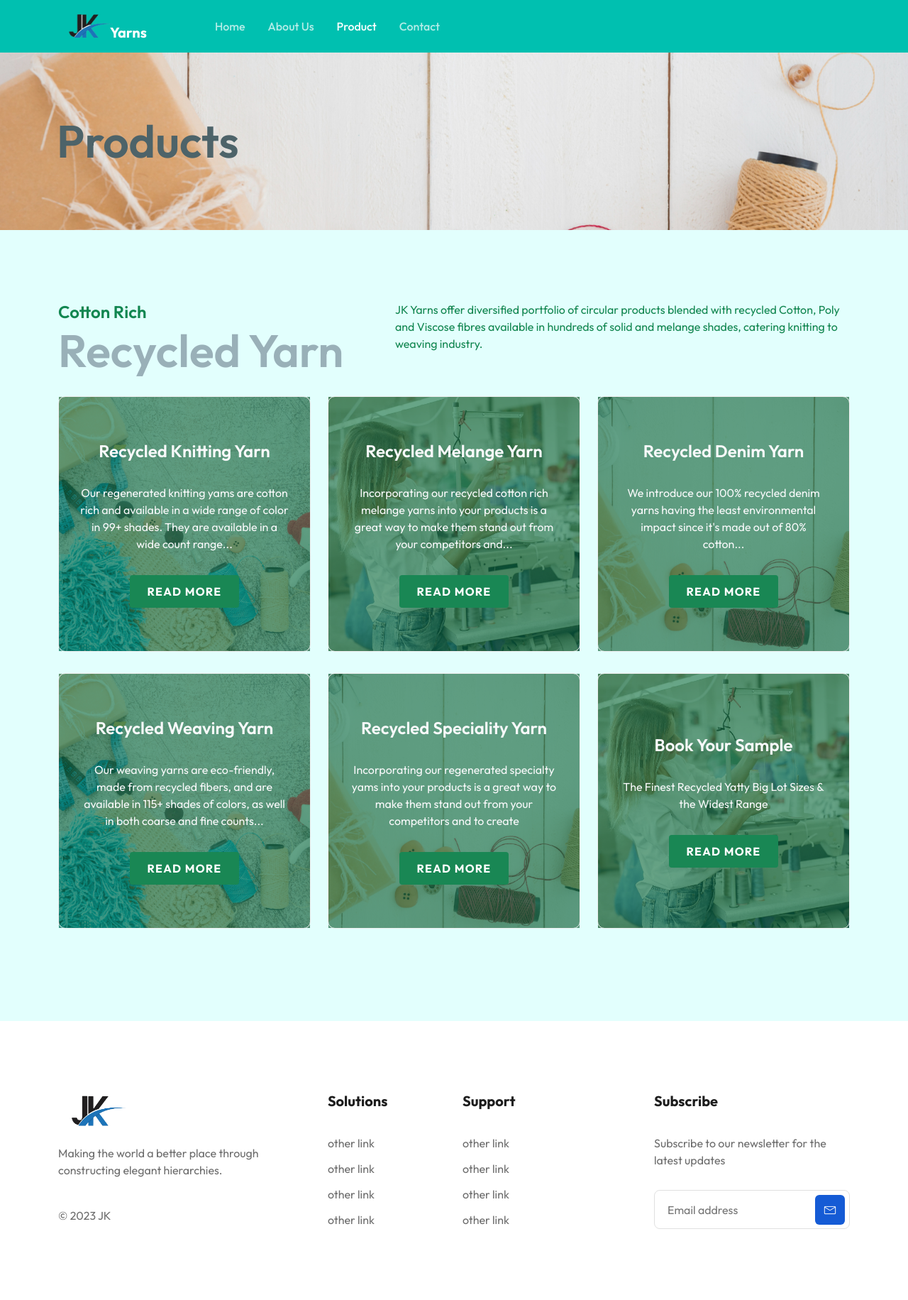
After one commit to Minarulak9/jk, a PHP site: page /product.html in a window 1280 px wide. The commit adds this page. Shown: the whole page at 71% size. Run offline with PHP 8.4, Linux system fonts and the light colour scheme.

Commit message:
product page aded

```diff
--- a/assets/css/style.css
+++ b/assets/css/style.css
@@ -1204,15 +1204,27 @@ p {
   height: 100%;
   background-color:#0e70449f;
   z-index: -1;
+  transition: .3s;
+}
+.services-eight .single-services:hover::before {
+  background-color:#0f4e329f;
+
+}
+.services-eight .single-services h4{
+  transition: .3s;
+}
+.services-eight .single-services:hover h4{
+  color: #00ffea !important;
 }
 .services-eight .single-services {
-  height: 260px;
+  height: 360px;
   padding: 40px 30px;
   border: 1px solid var(--light-1);
   display: flex;
   flex-direction: column;
   justify-content: center;
-  gap:1.2rem;
+  cursor: pointer;
+  gap:2rem;
   align-items: center;
   justify-content: center;
   text-align: center;
@@ -2074,3 +2086,22 @@ p {
 .about-heading{
   color: rgb(153, 176, 184) !important;
 }
+.product_header{
+  background: url('./../images/slider3.jpg') no-repeat center center/cover;
+  height: 250px;
+  display: flex !important;
+  align-items: center;
+  padding:0 5rem ;
+
+}
+.product_header h1{
+  color: rgb(77, 99, 105) !important;
+  font-size: 4rem;
+}
+.bg-product{
+  background:#e2fffd;
+}
+.text-2{
+  font-size: 4rem;
+  color: rgb(153, 176, 184) !important;
+}
--- /dev/null
+++ b/product.html
@@ -0,0 +1,352 @@
+<!DOCTYPE html>
+<html lang="en">
+
+<head>
+  <!--====== Required meta tags ======-->
+  <meta charset="utf-8" />
+  <meta http-equiv="x-ua-compatible" content="ie=edge" />
+  <meta name="description" content="" />
+  <meta name="viewport" content="width=device-width, initial-scale=1, shrink-to-fit=no" />
+
+  <!--====== Title ======-->
+  <title>Jk Yarns</title>
+
+  <!--====== Favicon Icon ======-->
+  <link rel="shortcut icon" href="../assets/images/favicon.svg" type="image/svg" />
+
+  <!--====== Bootstrap css ======-->
+  <link rel="stylesheet" href="assets/css/bootstrap.min.css" />
+
+  <!--====== Line Icons css ======-->
+  <link rel="stylesheet" href="assets/css/lineicons.css" />
+
+  <!--====== Tiny Slider css ======-->
+  <link rel="stylesheet" href="assets/css/tiny-slider.css" />
+
+  <!--====== gLightBox css ======-->
+  <link rel="stylesheet" href="assets/css/glightbox.min.css" />
+
+  <link rel="stylesheet" href="./assets/css/style.css" />
+  <link rel="stylesheet" href="https://cdn.jsdelivr.net/npm/swiper@9/swiper-bundle.min.css" />
+</head>
+
+<body class="bg-product">
+
+  <!--====== NAVBAR NINE PART START ======-->
+
+  <section class="navbar-area navbar-nine">
+    <div class="container">
+      <div class="row">
+        <div class="col-lg-12">
+          <nav class="navbar navbar-expand-lg">
+            <a class="navbar-brand" href="index.html">
+              <img src="assets/images/logo.png" width="80px" alt="Logo" />
+              <span class="highlight">Yarns</span>
+            </a>
+            <button class="navbar-toggler" type="button" data-bs-toggle="collapse" data-bs-target="#navbarNine"
+              aria-controls="navbarNine" aria-expanded="false" aria-label="Toggle navigation">
+              <span class="toggler-icon"></span>
+              <span class="toggler-icon"></span>
+              <span class="toggler-icon"></span>
+            </button>
+
+            <div class="collapse navbar-collapse sub-menu-bar" id="navbarNine">
+              <ul class="navbar-nav me-auto">
+                <li class="nav-item">
+                  <a class="" href="./index.html">Home</a>
+                </li>
+                <li class="nav-item">
+                  <a class="" href="./index.html#about">About Us</a>
+                </li>
+
+                <li class="nav-item">
+                  <a class=" active" href="#hero-area">Product</a>
+                </li>
+                <li class="nav-item">
+                  <a class="" href="index.html#contact">Contact</a>
+                </li>
+              </ul>
+            </div>
+
+            <div class="navbar-btn d-none">
+              <a class="menu-bar" href="#side-menu-left"><i class="lni lni-menu"></i></a>
+            </div>
+          </nav>
+          <!-- navbar -->
+        </div>
+      </div>
+      <!-- row -->
+    </div>
+    <!-- container -->
+  </section>
+
+  <!--====== NAVBAR NINE PART ENDS ======-->
+
+  <!--====== SIDEBAR PART START ======-->
+
+
+
+  <!--====== SIDEBAR PART ENDS ======-->
+
+  <!-- Start header Area -->
+  <section id="hero-area" class="product_header">
+    <!-- <div class="container"> -->
+    <h1>Products</h1>
+    <!-- </div> -->
+  </section>
+  <!-- End header Area -->
+
+
+  <!--====== ABOUT FIVE PART ENDS ======-->
+
+  <!-- ===== service-area start ===== -->
+  <section id="services" class="services-area services-eight ">
+    <!--======  Start Section Title Five ======-->
+      <div class="container mb-4">
+        <div class="row">
+          <div class="col-md-5">
+            <h4 class="text-1">Cotton Rich</h4>
+            <h1 class="text-2">Recycled Yarn</h1>
+          </div>
+          <div class="col-md-7">
+            <p class="text-1">JK Yarns offer diversified portfolio of circular products blended with recycled Cotton, Poly and Viscose fibres available in hundreds of solid and melange shades, catering knitting to weaving industry.</p>
+
+          </div>
+        </div>
+      <!-- container -->
+    </div>
+    <!--======  End Section Title Five ======-->
+    <div class="container">
+      <div class="row">
+        <div class="col-lg-4 col-md-6">
+          <div class="single-services position-relative">
+            <div class="service-image">
+              <img src="./assets/images/slider2.jpg" alt="">
+            </div>
+            <h4 class="text-light">Recycled Knitting Yarn</h4>
+            <p class="text-light">
+              Our regenerated knitting yams are
+              cotton rich and available in a wide
+              range of color in 99+ shades. They
+              are available in a wide count range...
+            </p>
+            <a href="product_details.php" class="btn btn-success">Read More</a>
+          </div>
+        </div>
+        <div class="col-lg-4 col-md-6">
+          <div class="single-services position-relative">
+            <div class="service-image">
+              <img src="./assets/images/thread_fact.jpg" alt="">
+            </div>
+            <h4 class="text-light">Recycled Melange Yarn</h4>
+            <p class="text-light">
+              Incorporating our recycled cotton
+              rich melange yarns into your products
+              is a great way to make them stand
+              out from your competitors and...
+            </p>
+            <a href="product_details.php" class="btn btn-success">Read More</a>
+          </div>
+        </div>
+        <div class="col-lg-4 col-md-6">
+          <div class="single-services position-relative">
+            <div class="service-image">
+              <img src="./assets/images/slider3.jpg" alt="">
+            </div>
+            <h4 class="text-light">Recycled Denim Yarn</h4>
+            <p class="text-light">
+              We introduce our 100% recycled
+              denim yarns having the least
+              environmental impact since it's made
+              out of 80% cotton...
+            </p>
+            <a href="product_details.php" class="btn btn-success">Read More</a>
+          </div>
+        </div>
+        <div class="col-lg-4 col-md-6">
+          <div class="single-services position-relative">
+            <div class="service-image">
+              <img src="./assets/images/slider2.jpg" alt="">
+            </div>
+            <h4 class="text-light">Recycled Weaving Yarn</h4>
+            <p class="text-light">
+              Our weaving yarns are eco-friendly,
+              made from recycled fibers, and are
+              available in 115+ shades of colors, as
+              well in both coarse and fine counts...
+            </p>
+            <a href="product_details.php" class="btn btn-success">Read More</a>
+          </div>
+        </div>
+        <div class="col-lg-4 col-md-6">
+          <div class="single-services position-relative">
+            <div class="service-image">
+              <img src="./assets/images/slider3.jpg" alt="">
+            </div>
+            <h4 class="text-light">Recycled Speciality Yarn</h4>
+            <p class="text-light">
+              Incorporating our regenerated
+              specialty yams into your products is a
+              great way to make them stand out
+              from your competitors and to create
+            </p>
+            <a href="product_details.php" class="btn btn-success">Read More</a>
+          </div>
+        </div>
+        <div class="col-lg-4 col-md-6">
+          <div class="single-services position-relative">
+            <div class="service-image">
+              <img src="./assets/images/thread_fact.jpg" alt="">
+            </div>
+            <h4 class="text-light">Book Your Sample</h4>
+            <p class="text-light">
+              The Finest Recycled Yatty
+              Big Lot Sizes & the Widest
+              Range
+            </p>
+            <a href="product_details.php" class="btn btn-success">Read More</a>
+          </div>
+        </div>
+
+
+      </div>
+    </div>
+  </section>
+  <!-- ===== service-area end ===== -->
+
+  <!-- ========================= map-section end ========================= -->
+
+  <!-- Start Footer Area -->
+  <footer class="footer-area footer-eleven">
+    <!-- Start Footer Top -->
+    <div class="footer-top">
+      <div class="container">
+        <div class="inner-content">
+          <div class="row">
+            <div class="col-lg-4 col-md-6 col-12">
+              <!-- Single Widget -->
+              <div class="footer-widget f-about">
+                <div class="logo">
+                  <a href="index.html">
+                    <img src="assets/images/logo.png" width="100px" alt="#" class="img-fluid" />
+                  </a>
+                </div>
+                <p>
+                  Making the world a better place through constructing elegant
+                  hierarchies.
+                </p>
+                <p class="copyright-text">
+                  <span>© 2023 JK</span>
+                </p>
+              </div>
+              <!-- End Single Widget -->
+            </div>
+            <div class="col-lg-2 col-md-6 col-12">
+              <!-- Single Widget -->
+              <div class="footer-widget f-link">
+                <h5>Solutions</h5>
+                <ul>
+                  <li><a href="javascript:void(0)">other link</a></li>
+                  <li><a href="javascript:void(0)">other link</a></li>
+                  <li><a href="javascript:void(0)">other link</a></li>
+                  <li><a href="javascript:void(0)">other link</a></li>
+                </ul>
+              </div>
+              <!-- End Single Widget -->
+            </div>
+            <div class="col-lg-2 col-md-6 col-12">
+              <!-- Single Widget -->
+              <div class="footer-widget f-link">
+                <h5>Support</h5>
+                <ul>
+                  <li><a href="javascript:void(0)">other link</a></li>
+                  <li><a href="javascript:void(0)">other link</a></li>
+                  <li><a href="javascript:void(0)">other link</a></li>
+                  <li><a href="javascript:void(0)">other link</a></li>
+                </ul>
+              </div>
+              <!-- End Single Widget -->
+            </div>
+            <div class="col-lg-4 col-md-6 col-12">
+              <!-- Single Widget -->
+              <div class="footer-widget newsletter">
+                <h5>Subscribe</h5>
+                <p>Subscribe to our newsletter for the latest updates</p>
+                <form action="#" method="get" target="_blank" class="newsletter-form">
+                  <input name="EMAIL" placeholder="Email address" required="required" type="email" />
+                  <div class="button">
+                    <button class="sub-btn">
+                      <i class="lni lni-envelope"></i>
+                    </button>
+                  </div>
+                </form>
+              </div>
+              <!-- End Single Widget -->
+            </div>
+          </div>
+        </div>
+      </div>
+    </div>
+    <!--/ End Footer Top -->
+  </footer>
+  <!--/ End Footer Area -->
+
+
+  <a href="#" class="scroll-top btn-hover">
+    <i class="lni lni-chevron-up"></i>
+  </a>
+
+  <!--====== js ======-->
+  <script src="https://cdn.jsdelivr.net/npm/swiper@9/swiper-bundle.min.js"></script>
+  <script src="assets/js/bootstrap.bundle.min.js"></script>
+  <script src="assets/js/glightbox.min.js"></script>
+  <script src="assets/js/main.js"></script>
+  <script src="assets/js/tiny-slider.js"></script>
+
+  <script>
+
+    //===== close navbar-collapse when a  clicked
+    let navbarTogglerNine = document.querySelector(
+      ".navbar-nine .navbar-toggler"
+    );
+    navbarTogglerNine.addEventListener("click", function () {
+      navbarTogglerNine.classList.toggle("active");
+    });
+
+    // ==== left sidebar toggle
+    // let sidebarLeft = document.querySelector(".sidebar-left");
+    // let overlayLeft = document.querySelector(".overlay-left");
+    // let sidebarClose = document.querySelector(".sidebar-close .close");
+
+    // overlayLeft.addEventListener("click", function () {
+    //   sidebarLeft.classList.toggle("open");
+    //   overlayLeft.classList.toggle("open");
+    // });
+    // sidebarClose.addEventListener("click", function () {
+    //   sidebarLeft.classList.remove("open");
+    //   overlayLeft.classList.remove("open");
+    // });
+
+    // // ===== navbar nine sideMenu
+    // let sideMenuLeftNine = document.querySelector(".navbar-nine .menu-bar");
+
+    // sideMenuLeftNine.addEventListener("click", function () {
+    //   sidebarLeft.classList.add("open");
+    //   overlayLeft.classList.add("open");
+    // });
+
+    //========= glightbox
+    var s = new Swiper(".mySwiper", {
+      slidesPerView: 3,
+      spaceBetween: 20,
+      pagination: {
+        el: ".swiper-pagination",
+        clickable: true,
+      },
+
+    });
+
+  </script>
+</body>
+
+</html>
```
Also changed, not shown: about.html (+77 -5 lines), index.html (+8 -42 lines), assets/images/product.png (added).
